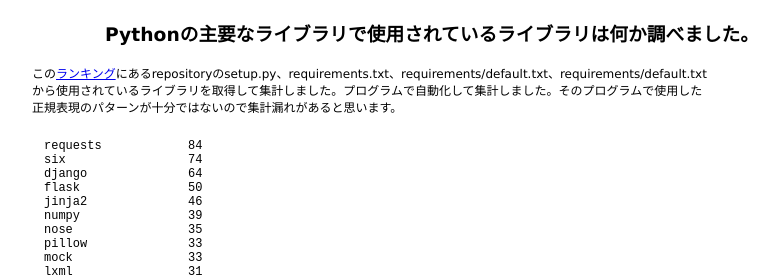
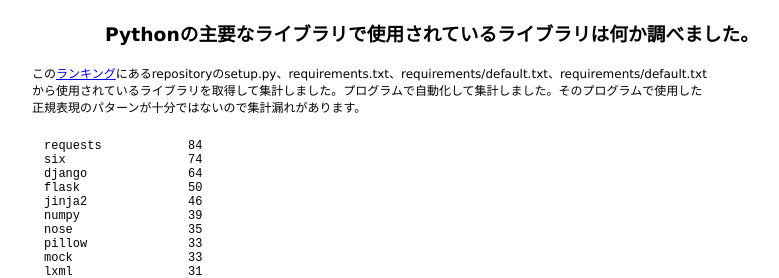
Before and after one commit to 38elements/38elements.github.com, a Jekyll site: the page built from _posts/2015-02-27-library-used-in-major-library-of-python.md, in a window 1280 px wide. Shown: the top 278 px of the page, without its empty margins (208-987 px from the left). Built offline with Jekyll 4.4.1, drawn with Linux system fonts in a browser that asks for light colours; Markdown is read by kramdown in place of the engine named in the settings.

Commit message:
Update 2015-02-27-library-used-in-major-library-of-python.md

```diff
--- a/_posts/2015-02-27-library-used-in-major-library-of-python.md
+++ b/_posts/2015-02-27-library-used-in-major-library-of-python.md
@@ -4,7 +4,7 @@ title: Pythonの主要なライブラリで使用されているライブラリ
 ---
 この[ランキング](/2015/02/11/python-repository-github-star-ranking.html)にあるrepositoryのsetup.py、requirements.txt、requirements/default.txt、requirements/default.txt
 から使用されているライブラリを取得して集計しました。プログラムで自動化して集計しました。そのプログラムで使用した
-正規表現のパターンが十分ではないので集計漏れがあると思います。
+正規表現のパターンが十分ではないので集計漏れがあります。
 <pre style="background-color: white;border: none;">
 requests            84
 six                 74
```
